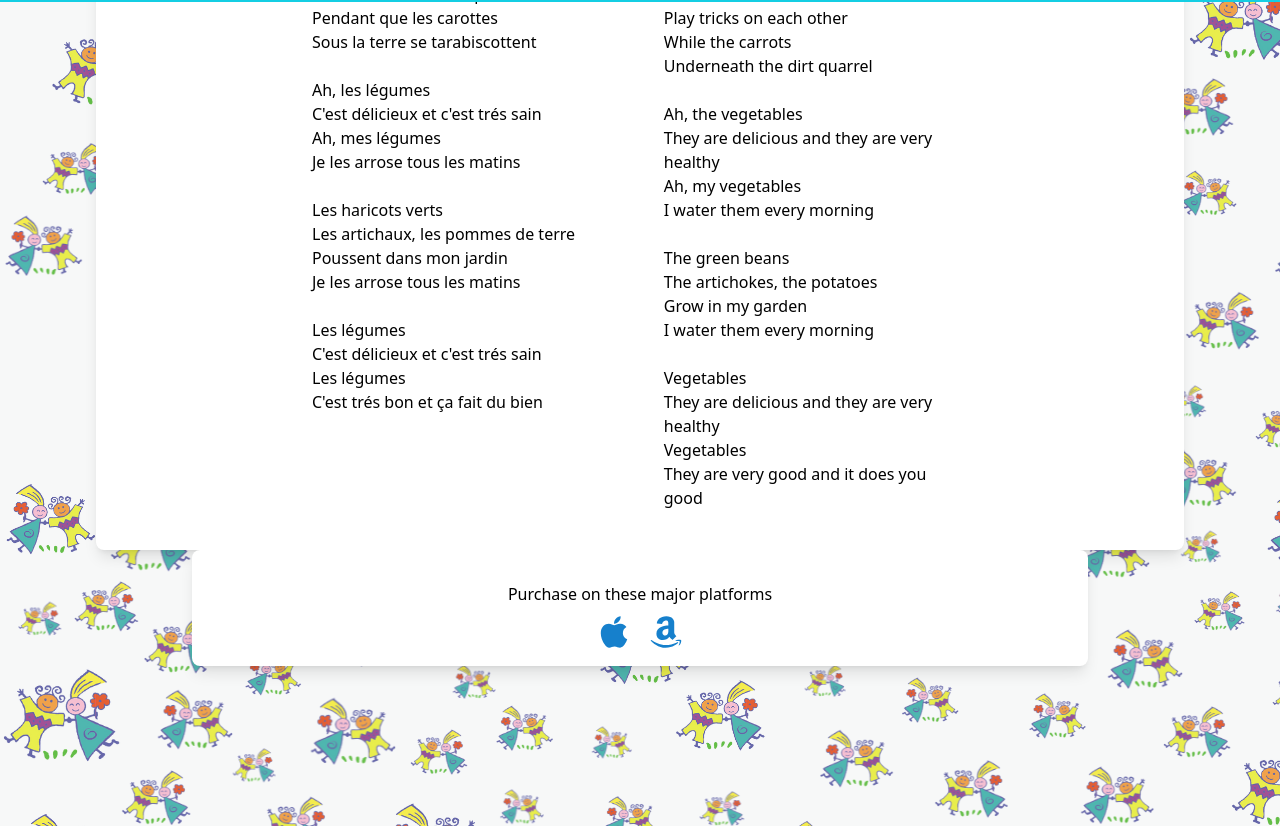
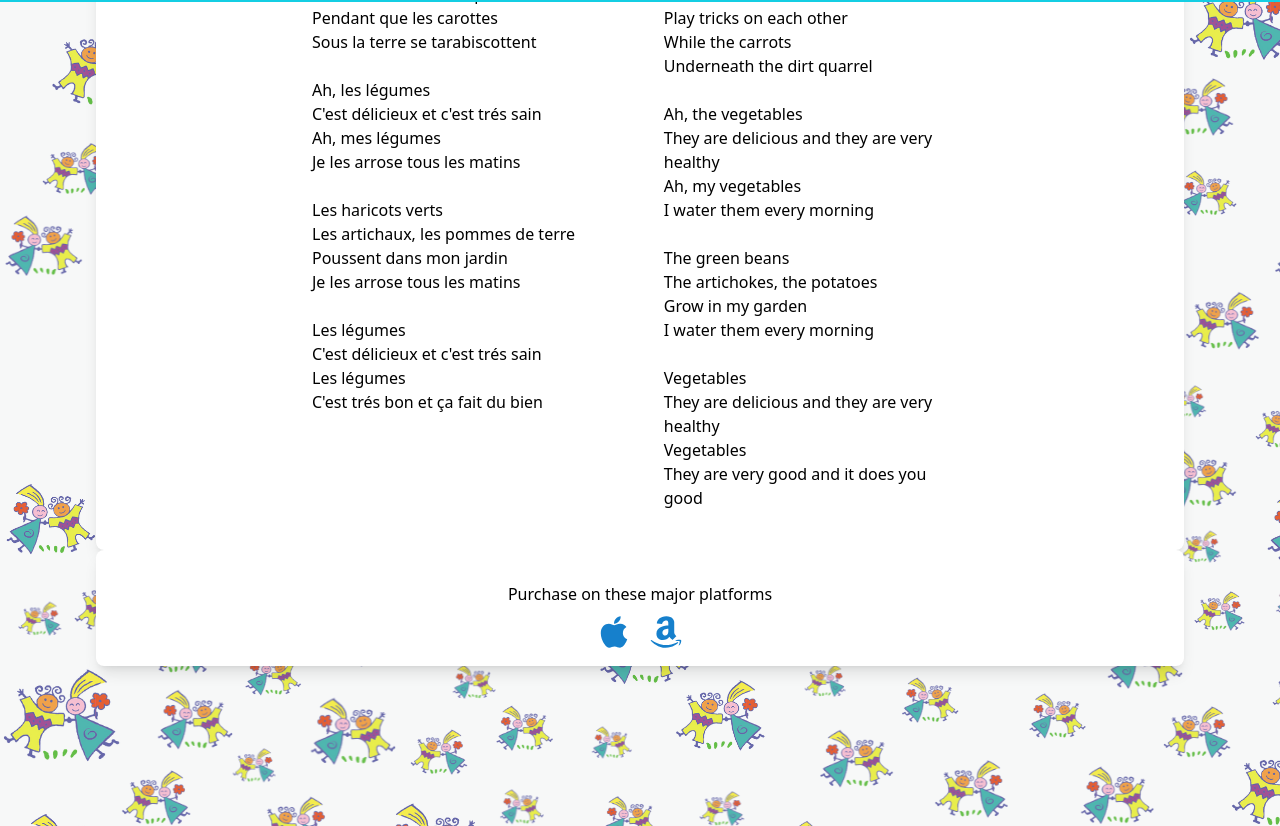
Before and after one commit to sjlelait/yadeeda, a React (Create React App) app: page /song/1 in a window 1280 px wide. Shown: the part 798-1624 px from the top of the page. Built offline with nearby package versions, Linux system fonts and the light colour scheme.

Commit message:
fix: fixes margin on purchase

```diff
--- a/src/pages/Song.js
+++ b/src/pages/Song.js
@@ -39,7 +39,7 @@ const Song = () => {
                 </div>
                 )}
             </div>
-            <div className="mt-auto lg:ml-24 lg:mr-24">
+            <div className="mt-auto">
                 <PurchaseButtons />
             </div>
         </div>
```
